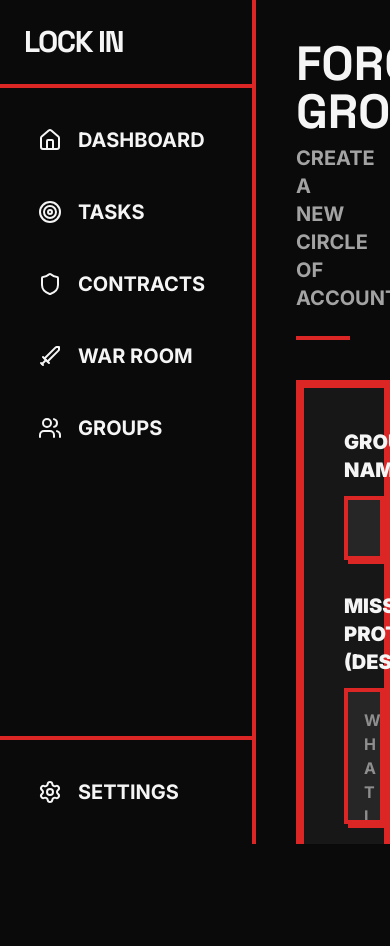
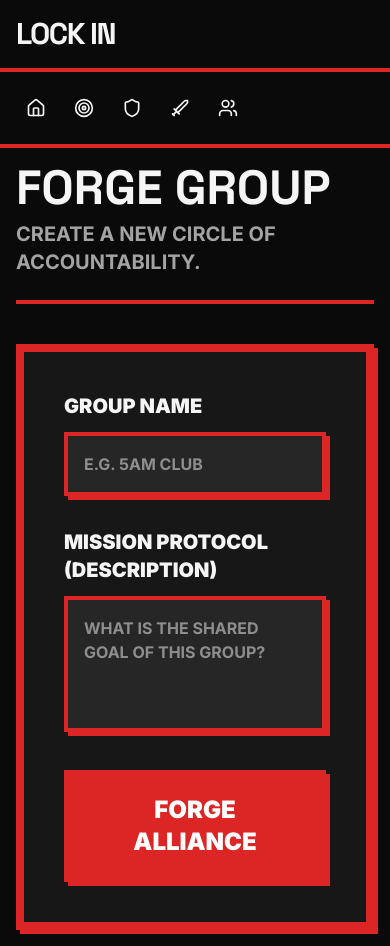
Before and after one commit to cacheparadox/lockin, a Next.js app: page /groups/new in a window 390 px wide. Before the commit the page ends 844 px from the top, so only its background shows below. Built offline with nearby package versions, Linux system fonts and the light colour scheme.

Commit message:
style: fix mobile responsiveness for dashboard layout and group cards

```diff
--- a/src/app/dashboard/layout.tsx
+++ b/src/app/dashboard/layout.tsx
@@ -6,9 +6,9 @@ export default function DashboardLayout({
   children: React.ReactNode;
 }) {
   return (
-    <div className="flex min-h-screen bg-background">
+    <div className="flex flex-col md:flex-row min-h-screen bg-background">
       <Sidebar />
-      <main className="flex-1 p-10 max-h-screen overflow-y-auto">
+      <main className="flex-1 p-4 md:p-10 md:max-h-screen md:overflow-y-auto">
         {children}
       </main>
     </div>
--- a/src/app/groups/page.tsx
+++ b/src/app/groups/page.tsx
@@ -23,16 +23,16 @@ export default async function GroupsPage() {
   return (
     <DashboardLayout>
       <div className="space-y-10">
-        <header className="flex justify-between items-end border-b-4 border-primary pb-6">
+        <header className="flex flex-col md:flex-row justify-between items-start md:items-end border-b-4 border-primary pb-6 gap-4">
           <div>
-            <h1 className="text-5xl font-heading font-black uppercase">Your Groups</h1>
-            <p className="text-xl font-bold text-muted-foreground mt-2 uppercase">Your Circles of Accountability</p>
+            <h1 className="text-4xl md:text-5xl font-heading font-black uppercase">Your Groups</h1>
+            <p className="text-lg md:text-xl font-bold text-muted-foreground mt-2 uppercase">Your Circles of Accountability</p>
           </div>
-          <div className="flex gap-4">
-            <Link href="/groups/join" className="border-4 border-primary text-primary font-black px-6 py-3 uppercase shadow-brutalist hover:bg-accent transition-colors flex items-center gap-2">
+          <div className="flex flex-col sm:flex-row gap-4 w-full md:w-auto">
+            <Link href="/groups/join" className="border-4 border-primary text-primary font-black px-6 py-3 uppercase shadow-brutalist hover:bg-accent transition-colors flex items-center justify-center gap-2">
               <UserPlus size={24} /> Join Group
             </Link>
-            <Link href="/groups/new" className="bg-primary text-primary-foreground font-black px-6 py-3 uppercase shadow-brutalist hover:bg-accent transition-colors flex items-center gap-2">
+            <Link href="/groups/new" className="bg-primary text-primary-foreground font-black px-6 py-3 uppercase shadow-brutalist hover:bg-accent transition-colors flex items-center justify-center gap-2">
               <Plus size={24} /> New Group
             </Link>
           </div>
@@ -70,23 +70,23 @@ function GroupCard({ id, name, inviteCode, members, rank, xp, status }: any) {
         <h2 className="text-3xl font-black uppercase text-primary-foreground">{name}</h2>
       </div>
       <div className="p-6 flex-1 space-y-4">
-        <div className="flex justify-between items-center border-b-2 border-primary pb-2">
+        <div className="flex flex-wrap justify-between items-center border-b-2 border-primary pb-2 gap-x-4 gap-y-1">
           <span className="font-bold uppercase text-muted-foreground">Status</span>
           <span className="font-black uppercase">{status}</span>
         </div>
-        <div className="flex justify-between items-center border-b-2 border-primary pb-2">
+        <div className="flex flex-wrap justify-between items-center border-b-2 border-primary pb-2 gap-x-4 gap-y-1">
           <span className="font-bold uppercase text-muted-foreground">Members</span>
           <span className="font-black uppercase flex items-center gap-2"><Users size={20}/> {members}</span>
         </div>
-        <div className="flex justify-between items-center border-b-2 border-primary pb-2">
+        <div className="flex flex-col 2xl:flex-row justify-between items-start 2xl:items-center border-b-2 border-primary pb-2 gap-2">
           <span className="font-bold uppercase text-muted-foreground">Invite Code</span>
-          <span className="font-black uppercase tracking-widest text-primary bg-primary/10 px-2 py-1">{inviteCode}</span>
+          <span className="font-black uppercase tracking-widest text-primary bg-primary/10 px-2 py-1 text-sm sm:text-base break-all">{inviteCode}</span>
         </div>
-        <div className="flex justify-between items-center border-b-2 border-primary pb-2">
+        <div className="flex flex-wrap justify-between items-center border-b-2 border-primary pb-2 gap-x-4 gap-y-1">
           <span className="font-bold uppercase text-muted-foreground">Your Rank</span>
           <span className="font-black uppercase">#{rank}</span>
         </div>
-        <div className="flex justify-between items-center">
+        <div className="flex flex-wrap justify-between items-center gap-x-4 gap-y-1">
           <span className="font-bold uppercase text-muted-foreground">Group XP</span>
           <span className="font-black uppercase">{xp}</span>
         </div>
--- a/src/components/layout/Sidebar.tsx
+++ b/src/components/layout/Sidebar.tsx
@@ -3,22 +3,22 @@ import { Shield, Home, Target, Sword, Users, Settings } from "lucide-react";
 
 export function Sidebar() {
   return (
-    <aside className="w-64 border-r-4 border-primary bg-background flex flex-col h-screen font-sans">
-      <div className="p-6 border-b-4 border-primary">
+    <aside className="w-full md:w-64 border-b-4 md:border-b-0 md:border-r-4 border-primary bg-background flex flex-col md:h-screen font-sans shrink-0">
+      <div className="p-4 md:p-6 border-b-4 border-primary">
         <h1 className="text-3xl font-heading font-black tracking-tighter uppercase">
           Lock In
         </h1>
       </div>
 
-      <nav className="flex-1 p-6 flex flex-col gap-4">
-        <SidebarLink href="/dashboard" icon={<Home size={24} />} label="Dashboard" />
-        <SidebarLink href="/tasks" icon={<Target size={24} />} label="Tasks" />
-        <SidebarLink href="/contracts" icon={<Shield size={24} />} label="Contracts" />
-        <SidebarLink href="/war-room" icon={<Sword size={24} />} label="War Room" />
-        <SidebarLink href="/groups" icon={<Users size={24} />} label="Groups" />
+      <nav className="p-4 md:p-6 flex flex-row md:flex-col gap-2 md:gap-4 overflow-x-auto whitespace-nowrap scrollbar-hide md:flex-1">
+        <SidebarLink href="/dashboard" icon={<Home size={20} className="md:w-6 md:h-6" />} label="Dashboard" />
+        <SidebarLink href="/tasks" icon={<Target size={20} className="md:w-6 md:h-6" />} label="Tasks" />
+        <SidebarLink href="/contracts" icon={<Shield size={20} className="md:w-6 md:h-6" />} label="Contracts" />
+        <SidebarLink href="/war-room" icon={<Sword size={20} className="md:w-6 md:h-6" />} label="War Room" />
+        <SidebarLink href="/groups" icon={<Users size={20} className="md:w-6 md:h-6" />} label="Groups" />
       </nav>
 
-      <div className="p-6 border-t-4 border-primary mt-auto">
+      <div className="hidden md:block p-6 border-t-4 border-primary mt-auto">
         <SidebarLink href="/settings" icon={<Settings size={24} />} label="Settings" />
       </div>
     </aside>
@@ -29,10 +29,10 @@ function SidebarLink({ href, icon, label }: { href: string; icon: React.ReactNod
   return (
     <Link
       href={href}
-      className="flex items-center gap-4 text-xl font-bold uppercase hover:bg-primary hover:text-primary-foreground p-3 transition-colors border-2 border-transparent hover:border-primary shadow-none hover:shadow-brutalist"
+      className="flex items-center gap-2 md:gap-4 text-sm md:text-xl font-bold uppercase hover:bg-primary hover:text-primary-foreground p-2 md:p-3 transition-colors border-2 border-transparent hover:border-primary shadow-none hover:shadow-brutalist shrink-0"
     >
       {icon}
-      {label}
+      <span className="hidden sm:inline md:inline">{label}</span>
     </Link>
   );
 }
```
